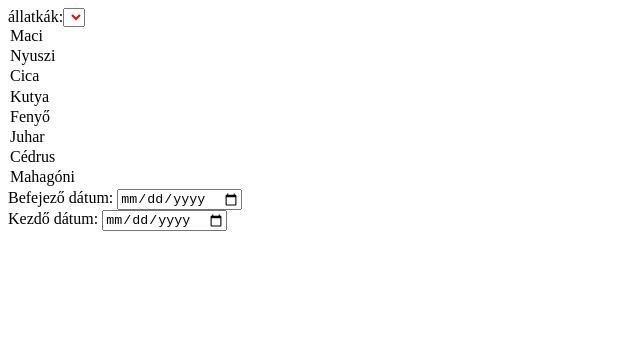
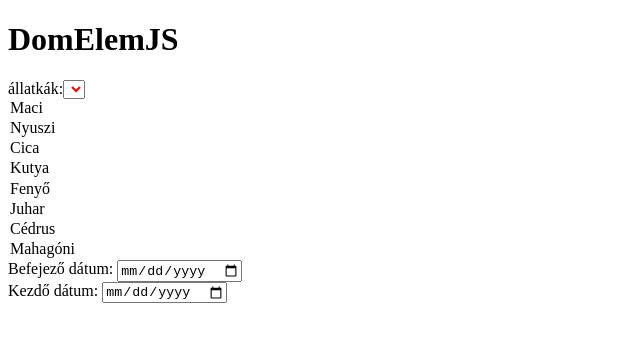
Before and after one commit to exphoenee/DOMelemJS, a website with bundled scripts: page src/index.html in a window 1280 px wide. Shown: the whole page, without its empty margins (0-640 px from the left). Built offline with nearby package versions, Linux system fonts and the light colour scheme.

Commit message:
Update index.html

```diff
--- a/src/index.html
+++ b/src/index.html
@@ -4,9 +4,10 @@
     <meta charset="UTF-8" />
     <meta http-equiv="X-UA-Compatible" content="IE=edge" />
     <meta name="viewport" content="width=device-width, initial-scale=1.0" />
-    <title>Document</title>
+    <title>DomElemJS</title>
   </head>
   <body>
+    <h1>DomElemJS</h1>
     <script src="./DOMElem.test.js" type="module"></script>
   </body>
 </html>
```
